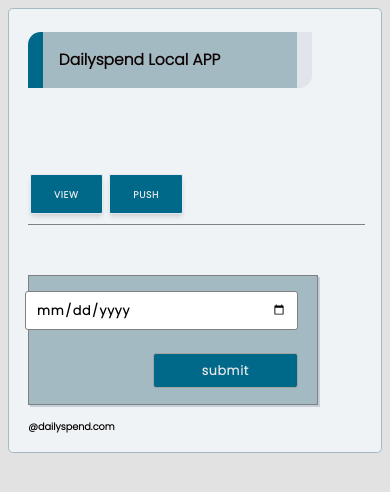
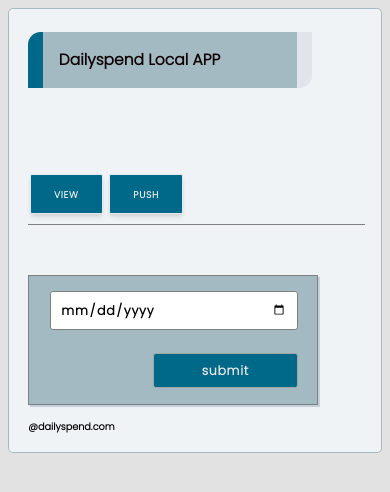
Before and after one commit to arjunaNR-gf/DailySpendLocal, a React (Create React App) app: page / in a window 390 px wide. Shown: the top 492 px of the page. Built offline with nearby package versions, Linux system fonts and the light colour scheme.

Commit message:
inuput box fix width

```diff
--- a/src/App.css
+++ b/src/App.css
@@ -264,7 +264,7 @@
   }
 
   input {
-    width: 259px;
+    width: 234px;
     height: 32px;
   }
 
```
